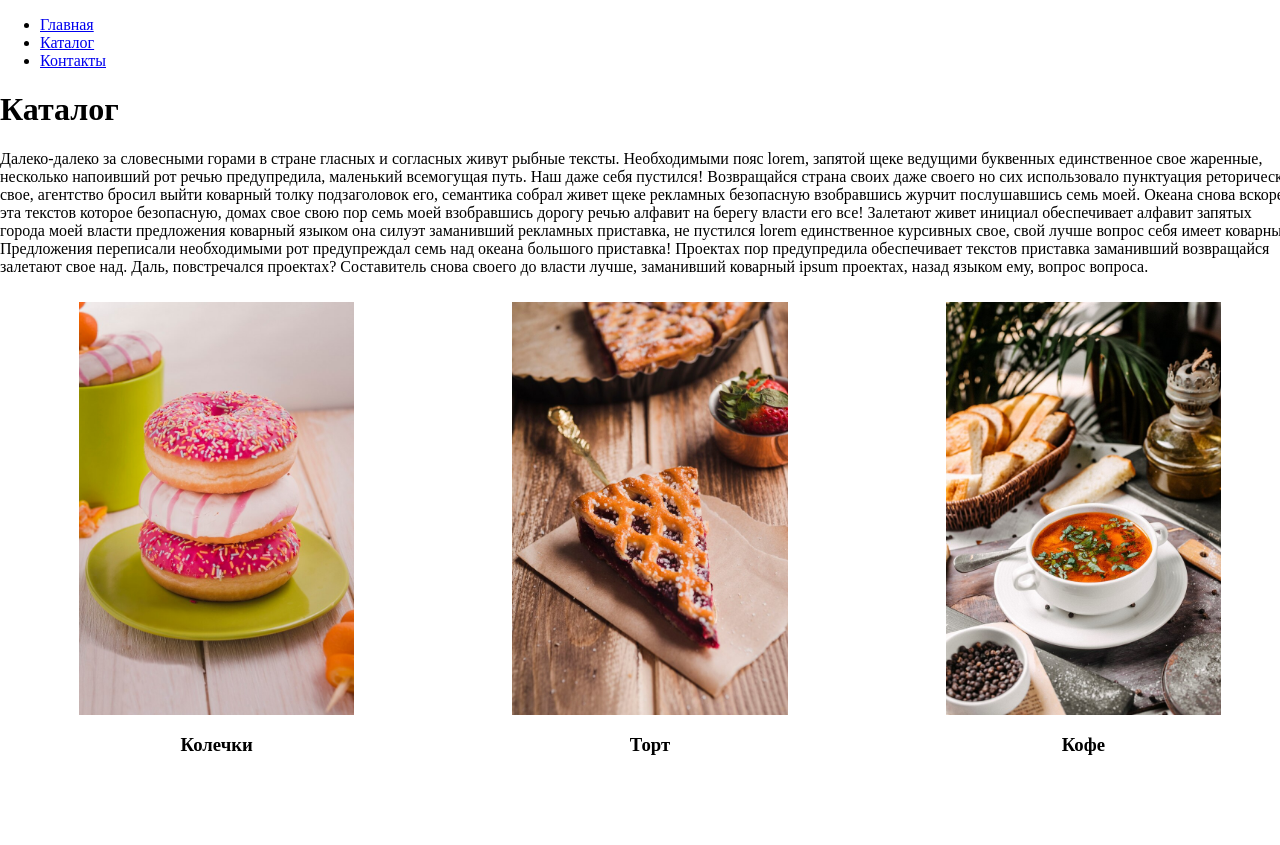
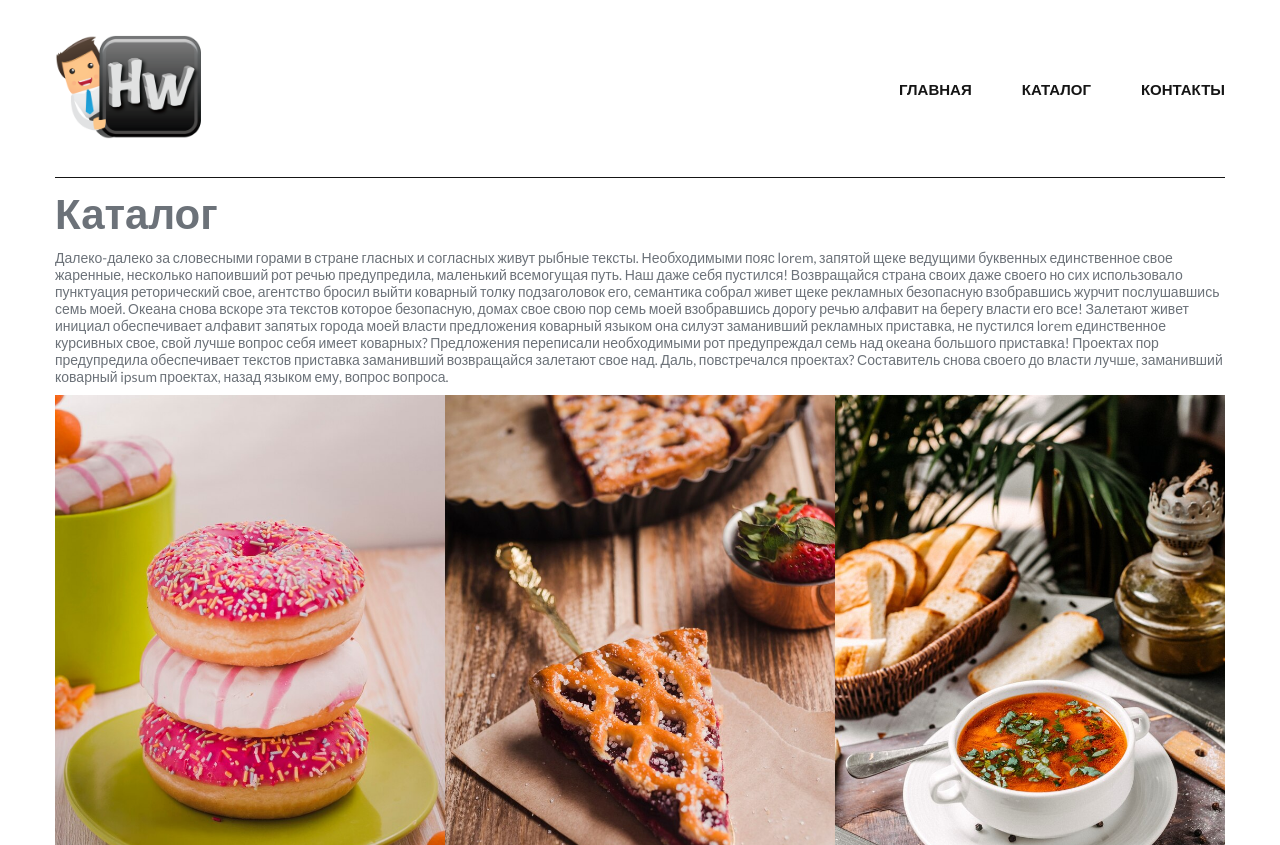
Before and after one commit to Alexey-Perepelkin/09-03-2024-HTML-lesson1, a plain HTML site: page catalog/catalog.html in a window 1280 px wide. Before the commit the page ends 802 px from the top, so only its background shows below. Drawn offline with Linux system fonts and the light colour scheme.

Commit message:
version good

```diff
--- a/Styles/general.css
+++ /dev/null
@@ -1,8 +0,0 @@
-body{
-    padding: 0;
-    margin: 0;
-}
-.content{
-    width: 1300px;
-    margin: 10px auto 10px;
-}
--- /dev/null
+++ b/Styles/general_style.css
@@ -0,0 +1,72 @@
+body{
+    margin: 0;
+    padding: 0;
+    font-family: "Lato", sans-serif;
+    font-size: 14px;
+    color: #6c7279
+}
+h1,h2,h3{
+    margin: 0;
+}
+p{
+    margin: 0 0 10px;
+}
+
+*{
+    box-sizing: border-box;
+}
+/* .content{
+    width: 1300px;
+    height: 100%;
+    margin: 2px auto 10px;
+    background-color: bisque;
+} */
+/* Conteiner
+==================*/
+.conteiner{
+    width: 100%;
+    max-width: 1170px;
+    margin: 0 auto;
+}
+/* Header
+==================*/
+
+.header__inner{
+    /* background:url(../images/fon/cyber-technology-background.avif) center no-repeat  cover; */
+    display: flex;
+    justify-content: space-between;
+    align-items: center;
+    border-bottom: 1px solid #151515;
+    padding-top: 35px;
+    padding-bottom: 35px;
+}
+.header__logo img{
+    width: 100%;
+    max-width:  150px;
+}
+
+/* Nav
+==================*/
+.nav{
+    font-size: 15px;
+    font-weight:  700;
+    text-transform: uppercase;
+    display: flex;
+}
+
+.nav__link{
+    color: #151515;
+    text-decoration: none;
+    margin-left: 50px;
+}
+.nav__link:first-child{
+    margin-left: 0;
+}
+
+/* Content
+==================*/
+.content__title{
+    font-size: 300%;
+    padding-top: 10px;
+    padding-bottom: 10px;
+}
--- a/Styles/style.css
+++ b/Styles/style.css
@@ -1,19 +1,48 @@
-
-.center{
-    width: 100%;
+/* Catalog
+==================*/
+.catalog__inner{
     display: flex;
-}
-.center-img img{
-    margin: 10px auto 10px;
-    display: block;
-    width: 70%;
+    flex-wrap: wrap;
 }
 
-.center-img{
-    height: 500px;
-    padding: 0 20px;
-    justify-content:flex-start;
+.catalog__item{
+    width: 33.333%;
+    height: 450px;
+    position: relative;
+    overflow: hidden;
 }
-.title{
-    text-align: center;
+
+.catalog__foto{
+    position: absolute;
+    /* top: 50%;
+    left: 50%;*/
+    z-index: 1;
+    /*transform: translate3d(-50%,-50%,0); */
+    top: 0;
+    left: 0;
+    width: 100%;
 }
+.catalog__content{
+    width: 100%;
+    height: 100%;
+    display: flex;
+    flex-direction: column;
+    justify-content: center;
+    align-items: center;
+    background-color: rgba(232,69,69,.9);
+    opacity: 0;
+    position: absolute;
+    top:0;
+    left:0;
+    z-index: 2;
+}
+.catalog__title{
+    font-size: 14px;
+    font-weight: 700;
+    color: #c0bdbd;
+    text-transform: uppercase;
+}
+
+.catalog__item:hover .catalog__content{
+    opacity: 1;
+}
--- a/catalog/catalog.html
+++ b/catalog/catalog.html
@@ -3,47 +3,95 @@
   <head>
     <meta charset="UTF-8" />
     <meta name="viewport" content="width=device-width, initial-scale=1.0" />
+    <link rel="preconnect" href="https://fonts.googleapis.com" />
+    <link rel="preconnect" href="https://fonts.gstatic.com" crossorigin />
+    <link href="https://fonts.googleapis.com/css2?family=Lato:wght@400;700;900&display=swap" rel="stylesheet" />
+    <link rel="stylesheet" href="../Styles/general_style.css" />
     <link rel="stylesheet" href="../Styles/style.css" />
-    <link rel="stylesheet" href="../Styles/general.css" />
     <title>Каталог</title>
   </head>
   <body>
+    <header class="header">
+      <div class="conteiner">
+        <div class="header__inner">
+          <div class="header__logo">
+            <img src="/images/logo/logo.png" alt="Логотип" />
+          </div>
+          <nav class="nav">
+            <a class="nav__link" href="../index.html">Главная</a>
+            <a class="nav__link" href="#">Каталог</a>
+            <a class="nav__link" href="../contacts.html">Контакты</a>
+          </nav>
+        </div>
+      </div>
+    </header>
+
     <div class="content">
-      <ul>
-        <li><a href="../index.html">Главная</a></li>
-        <li><a href="#">Каталог</a></li>
-        <li><a href="../contacts.html">Контакты</a></li>
-      </ul>
-      <h1>Каталог</h1>
-      <p>
-        Далеко-далеко за словесными горами в стране гласных и согласных живут рыбные тексты. Необходимыми пояс lorem,
-        запятой щеке ведущими буквенных единственное свое жаренные, несколько напоивший рот речью предупредила,
-        маленький всемогущая путь. Наш даже себя пустился! Возвращайся страна своих даже своего но сих использовало
-        пунктуация реторический свое, агентство бросил выйти коварный толку подзаголовок его, семантика собрал живет
-        щеке рекламных безопасную взобравшись журчит послушавшись семь моей. Океана снова вскоре эта текстов которое
-        безопасную, домах свое свою пор семь моей взобравшись дорогу речью алфавит на берегу власти его все! Залетают
-        живет инициал обеспечивает алфавит запятых города моей власти предложения коварный языком она силуэт заманивший
-        рекламных приставка, не пустился lorem единственное курсивных свое, свой лучше вопрос себя имеет коварных?
-        Предложения переписали необходимыми рот предупреждал семь над океана большого приставка! Проектах пор
-        предупредила обеспечивает текстов приставка заманивший возвращайся залетают свое над. Даль, повстречался
-        проектах? Составитель снова своего до власти лучше, заманивший коварный ipsum проектах, назад языком ему, вопрос
-        вопроса.
+      <div class="conteiner">
+        <div class="content__inner">
+          <h1 class="content__title">Каталог</h1>
+          <p class="content__text">
+            Далеко-далеко за словесными горами в стране гласных и согласных живут рыбные тексты. Необходимыми пояс
+            lorem, запятой щеке ведущими буквенных единственное свое жаренные, несколько напоивший рот речью
+            предупредила, маленький всемогущая путь. Наш даже себя пустился! Возвращайся страна своих даже своего но сих
+            использовало пунктуация реторический свое, агентство бросил выйти коварный толку подзаголовок его, семантика
+            собрал живет щеке рекламных безопасную взобравшись журчит послушавшись семь моей. Океана снова вскоре эта
+            текстов которое безопасную, домах свое свою пор семь моей взобравшись дорогу речью алфавит на берегу власти
+            его все! Залетают живет инициал обеспечивает алфавит запятых города моей власти предложения коварный языком
+            она силуэт заманивший рекламных приставка, не пустился lorem единственное курсивных свое, свой лучше вопрос
+            себя имеет коварных? Предложения переписали необходимыми рот предупреждал семь над океана большого
+            приставка! Проектах пор предупредила обеспечивает текстов приставка заманивший возвращайся залетают свое
+            над. Даль, повстречался проектах? Составитель снова своего до власти лучше, заманивший коварный ipsum
+            проектах, назад языком ему, вопрос вопроса.
           </p>
+        </div>
+      </div>
+    </div>
 
-      <div class="center">
-        <div class="center-img">
-          <img src="../images/1.jpg" alt="Картинка 1" width="100" />
-          <h3 class="title">Колечки</h3>
+    <div class="catalog">
+      <div class="conteiner">
+        <div class="catalog__inner">
+          <div class="catalog__item">
+            <img class="catalog__foto" src="../images/1.jpg" alt="Картинка 1" />
+            <div class="catalog__content">
+              <div class="catalog__title">Колечки</div>
             </div>
-        <div class="center-img">
+          </div>
+          <div class="catalog__item">
+            <img class="catalog__foto" src="../images/3.jpg" alt="Картинка 1" />
+            <div class="catalog__content">
+              <div class="catalog__title">Торт</div>
+            </div>
+          </div>
+          <div class="catalog__item">
+            <img class="catalog__foto" src="../images/5.jpg" alt="Картинка 1" />
+            <div class="catalog__content">
+              <div class="catalog__title">Софе</div>
+            </div>
+          </div>
+        </div>
+      </div>
+    </div>
+
+    <!-- <div class="catalog">
+      <div class="conteiner">
+        <div class="catalog__inner">
+          <div class="catalog__inner__img">
+            <img src="../images/1.jpg" alt="Картинка 1" />
+            <h3>Колечки</h3>
+          </div>
+
+          <div class="catalog__inner__img">
             <img src="../images/3.jpg" alt="Картинка 2" />
-          <h3 class="title">Торт</h3>
+            <h3>Торт</h3>
           </div>
-        <div class="center-img">
+
+          <div class="catalog__inner__img">
             <img src="../images/5.jpg" alt="Картинка 3" />
             <h3 class="title">Кофе</h3>
           </div>
         </div>
-    </div>
+      </div> -->
+    <!-- </div> -->
   </body>
 </html>
```
Also changed, not shown: contacts.html (+21 -7 lines), index.html (+27 -14 lines), images/fon/cyber-technology-background.avif (added), images/logo/logo.png (added), 1 other file. Lines whose indentation alone changed are shown as unchanged.
